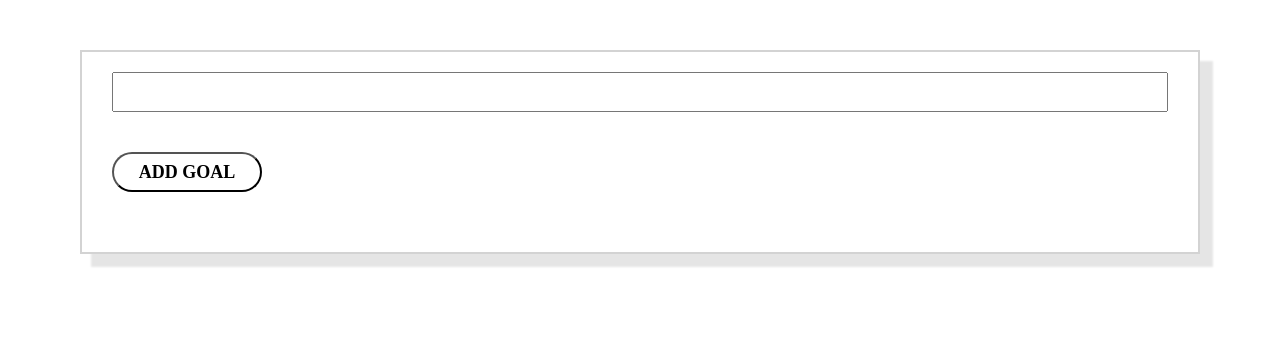
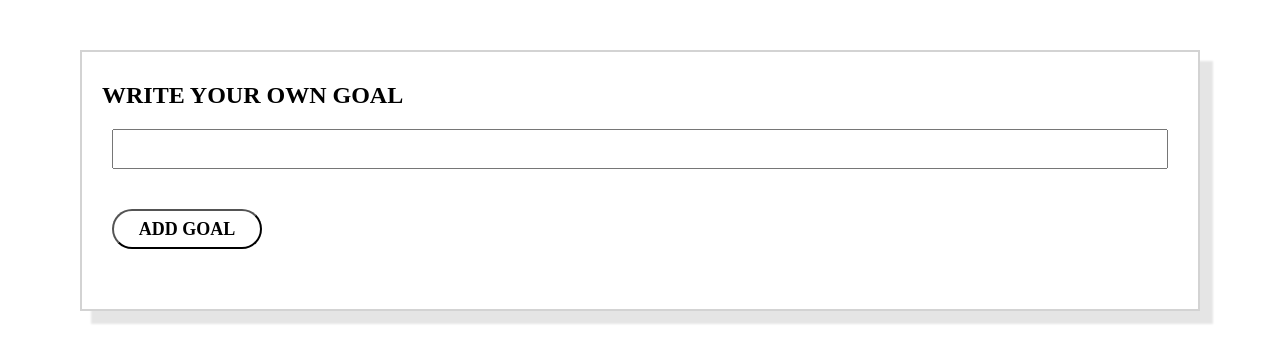
Before and after one commit to AnnaBratchenia/first_vue_project, a plain HTML site: page index.html in a window 1280 px wide. Drawn offline with nearby package versions, Linux system fonts and the light colour scheme.

Commit message:
change add text position

```diff
--- a/index.html
+++ b/index.html
@@ -9,6 +9,7 @@
   </head>
   <body>
     <div class="container">
+      <div class="main-text">Write your own goal</div>
       <input type="text" class="enteredValue" v-model="enteredValue" />
       <button class="btn" v-on:click="addGoal">Add goal</button>
       <ul class="listEl">
--- a/style.css
+++ b/style.css
@@ -15,6 +15,15 @@
   flex-direction: column;
 }
 
+.main-text {
+  margin-left: 20px;
+  margin-top: 30px;
+  font-family: "Times New Roman", Times, serif;
+  font-size: 24px;
+  font-weight: 700;
+  text-transform: uppercase;
+  letter-spacing: 0.8;
+}
 .enteredValue {
   height: 40px;
   margin: 20px 30px;
```
